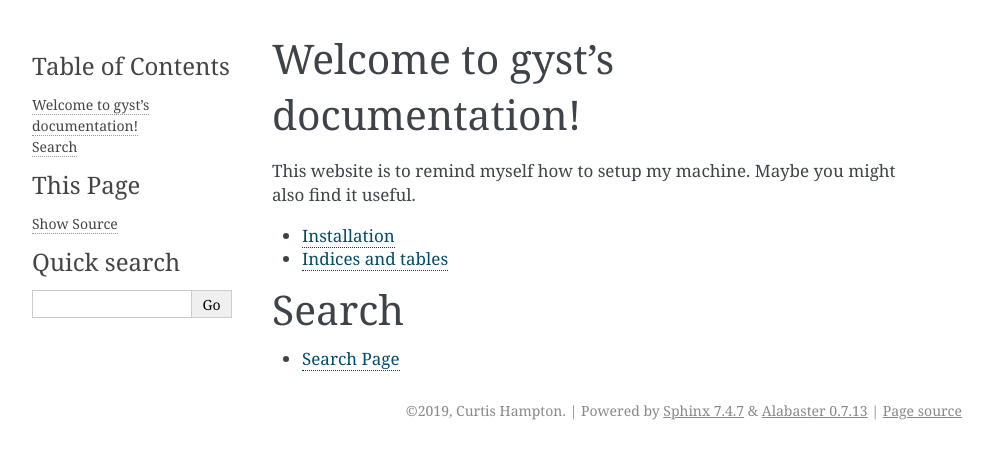
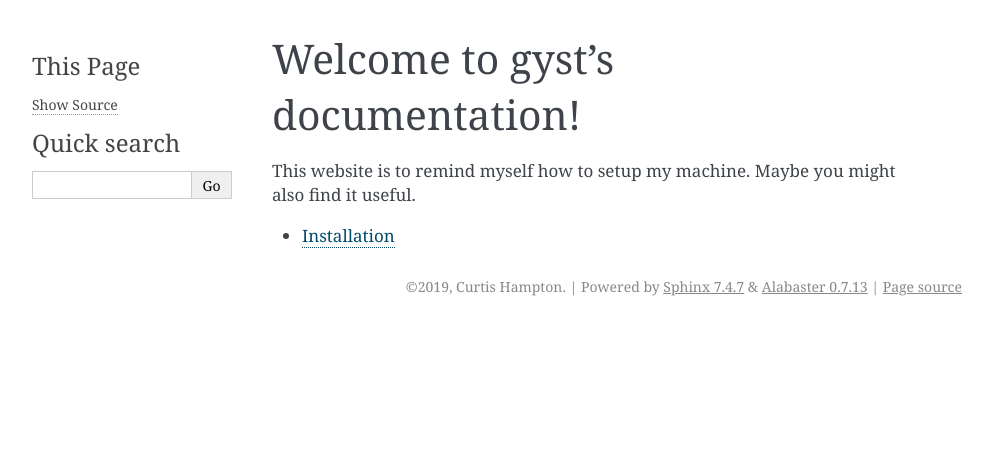
Before and after one commit to CurtLH/gyst, a Sphinx documentation site: the page built from source/index.rst, in a window 1280 px wide. Shown: the top 459 px of the page, without its empty margins (148-1141 px from the left). Built offline with Sphinx 7.4.7, drawn with Linux system fonts in a browser that asks for light colours.

Commit message:
Remove indicies and tables

```diff
--- a/source/index.rst
+++ b/source/index.rst
@@ -7,8 +7,3 @@ This website is to remind myself how to setup my machine. Maybe you might also f
    :maxdepth: 1
 
    install/index
-
-Search
-======
-
-* :ref:`search`
--- a/source/install/index.rst
+++ b/source/install/index.rst
@@ -12,10 +12,3 @@ Installation
    byobu
    postgres
    airflow
-
-Indices and tables
-==================
-
-* :ref:`genindex`
-* :ref:`modindex`
-* :ref:`search`
```
